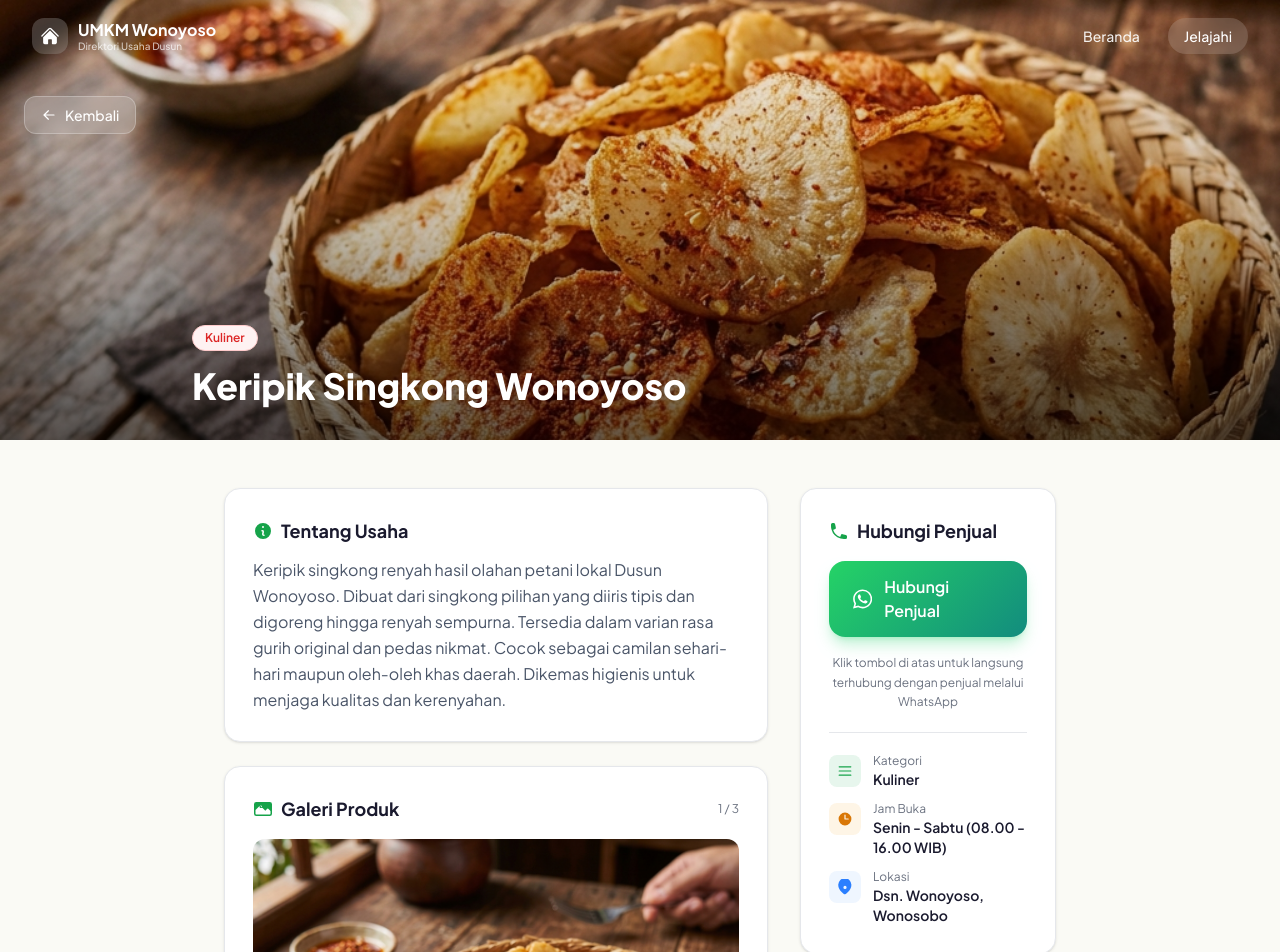
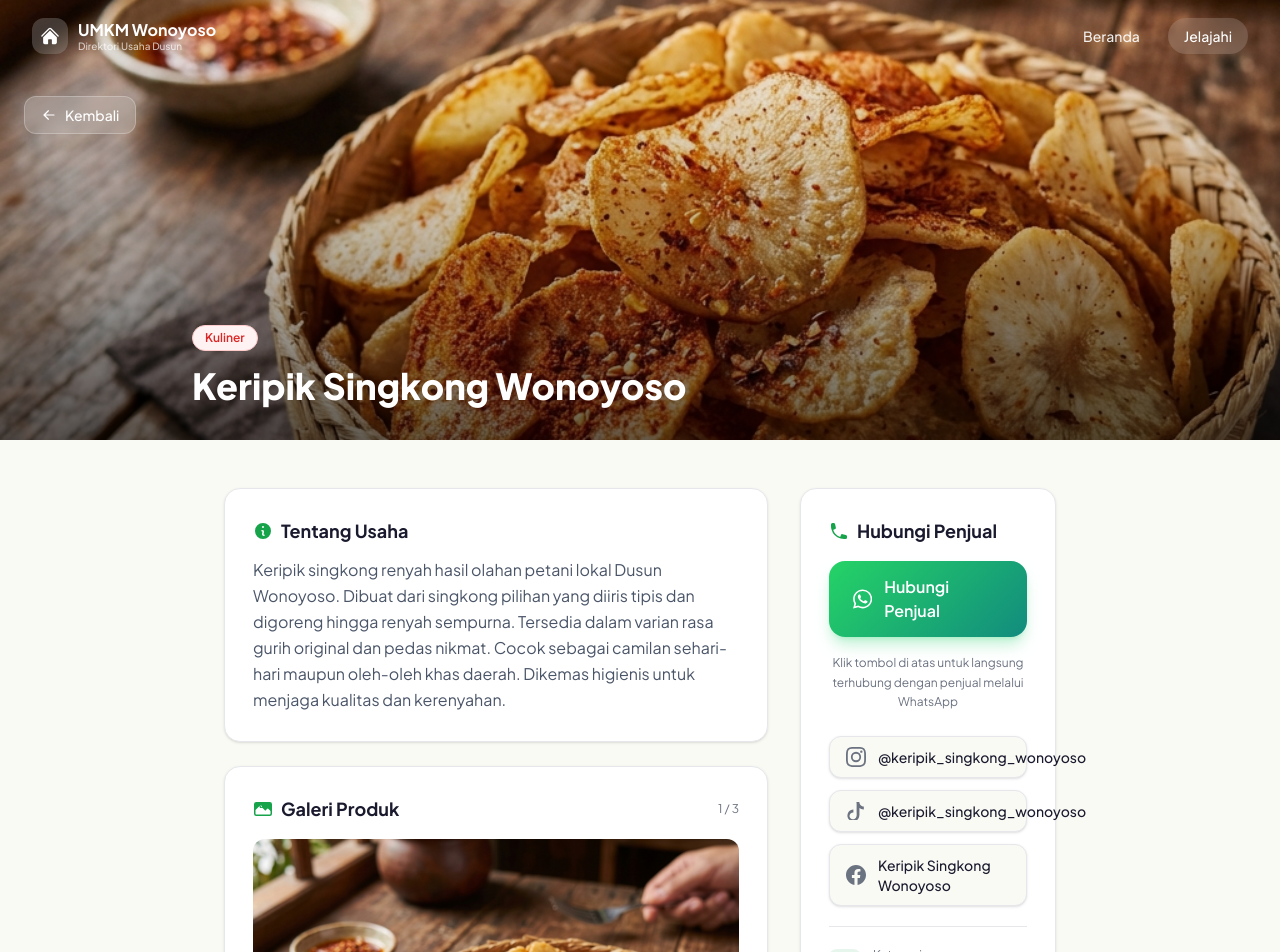
Before and after one commit to RhezaPriyaAnargya/direktori-umkm-wonoyoso, a Next.js app: page /umkm/umkm-001 in a window 1280 px wide. Shown: the top 952 px of the page. Built offline with nearby package versions, Linux system fonts and the light colour scheme.

Commit message:
style: remove dusun stat, add social buttons and default json data

```diff
--- a/app/page.js
+++ b/app/page.js
@@ -69,18 +69,14 @@ export default function HomePage() {
 
       {/* ============ STATS SECTION ============ */}
       <section className="relative -mt-10 sm:-mt-12 z-20 px-4 sm:px-6 lg:px-8 max-w-4xl mx-auto">
-        <div className="bg-white rounded-2xl shadow-xl border border-border/50 p-5 sm:p-6 grid grid-cols-3 gap-4 sm:gap-6">
-          <div className="text-center">
+        <div className="bg-white rounded-2xl shadow-xl border border-border/50 p-5 sm:p-6 grid grid-cols-2 gap-4 sm:gap-6">
+          <div className="text-center border-r border-border">
             <p className="text-2xl sm:text-3xl font-extrabold text-primary">{umkmData.length}</p>
             <p className="text-xs sm:text-sm text-text-muted mt-0.5">Unit Usaha</p>
           </div>
-          <div className="text-center border-x border-border">
+          <div className="text-center">
             <p className="text-2xl sm:text-3xl font-extrabold text-accent">{categories.length}</p>
             <p className="text-xs sm:text-sm text-text-muted mt-0.5">Kategori</p>
-          </div>
-          <div className="text-center">
-            <p className="text-2xl sm:text-3xl font-extrabold text-primary-dark">1</p>
-            <p className="text-xs sm:text-sm text-text-muted mt-0.5">Dusun</p>
           </div>
         </div>
       </section>
--- a/app/umkm/[id]/page.js
+++ b/app/umkm/[id]/page.js
@@ -168,6 +168,28 @@ export default async function UmkmDetailPage({ params }) {
                 <p className="text-xs text-text-muted text-center leading-relaxed">
                   Klik tombol di atas untuk langsung terhubung dengan penjual melalui WhatsApp
                 </p>
+
+                {/* Media Sosial */}
+                <div className="pt-2 flex flex-col gap-3">
+                  {umkm.instagram && (
+                    <a href={`https://instagram.com/${umkm.instagram.replace('@', '')}`} target="_blank" rel="noopener noreferrer" className="flex items-center gap-3 px-4 py-2.5 bg-surface hover:bg-white text-text-muted hover:text-[#E1306C] rounded-xl border border-border hover:border-[#E1306C]/30 shadow-sm hover:shadow-md transition-all duration-300 group">
+                      <svg fill="currentColor" viewBox="0 0 24 24" className="w-5 h-5 flex-shrink-0"><path d="M12 2.163c3.204 0 3.584.012 4.85.07 3.252.148 4.771 1.691 4.919 4.919.058 1.265.069 1.645.069 4.849 0 3.205-.012 3.584-.069 4.849-.149 3.225-1.664 4.771-4.919 4.919-1.266.058-1.644.07-4.85.07-3.204 0-3.584-.012-4.849-.07-3.26-.149-4.771-1.699-4.919-4.92-.058-1.265-.07-1.644-.07-4.849 0-3.204.013-3.583.07-4.849.149-3.227 1.664-4.771 4.919-4.919 1.266-.057 1.645-.069 4.849-.069zM12 0C8.741 0 8.333.014 7.053.072 2.695.272.273 2.69.073 7.052.014 8.333 0 8.741 0 12c0 3.259.014 3.668.072 4.948.2 4.358 2.618 6.78 6.98 6.98C8.333 23.986 8.741 24 12 24c3.259 0 3.668-.014 4.948-.072 4.354-.2 6.782-2.618 6.979-6.98.059-1.28.073-1.689.073-4.948 0-3.259-.014-3.667-.072-4.947-.196-4.354-2.617-6.78-6.979-6.98C15.668.014 15.259 0 12 0zm0 5.838a6.162 6.162 0 100 12.324 6.162 6.162 0 000-12.324zM12 16a4 4 0 110-8 4 4 0 010 8zm6.406-11.845a1.44 1.44 0 100 2.881 1.44 1.44 0 000-2.881z"/></svg>
+                      <span className="font-medium text-sm text-text-primary group-hover:text-[#E1306C] transition-colors">{umkm.instagram}</span>
+                    </a>
+                  )}
+                  {umkm.tiktok && (
+                    <a href={`https://tiktok.com/@${umkm.tiktok.replace('@', '')}`} target="_blank" rel="noopener noreferrer" className="flex items-center gap-3 px-4 py-2.5 bg-surface hover:bg-white text-text-muted hover:text-black rounded-xl border border-border hover:border-black/30 shadow-sm hover:shadow-md transition-all duration-300 group">
+                      <svg fill="currentColor" viewBox="0 0 24 24" className="w-5 h-5 flex-shrink-0 scale-90"><path d="M12.525.02c1.31-.02 2.61-.01 3.91-.02.08 1.53.63 3.09 1.75 4.17 1.12 1.11 2.7 1.62 4.24 1.79v4.03c-1.44-.05-2.89-.35-4.2-.97-.57-.26-1.1-.59-1.62-.93-.01 2.92.01 5.84-.02 8.75-.08 2.78-1.15 5.54-3.33 7.39-1.92 1.64-4.59 2.1-6.98 1.4-2.58-.76-4.75-2.82-5.45-5.36-.63-2.31-.19-4.84 1.16-6.85 1.45-2.14 3.94-3.46 6.55-3.53.03 1.34.01 2.68.02 4.02-1.37.07-2.73.54-3.76 1.47-1.28 1.15-1.78 3.12-1.21 4.74.56 1.6 2.06 2.82 3.73 3.01 1.63.19 3.32-.41 4.31-1.69 1.12-1.46 1.36-3.43 1.25-5.21-.11-4.76-.03-9.53-.06-14.29z"/></svg>
+                      <span className="font-medium text-sm text-text-primary group-hover:text-black transition-colors">{umkm.tiktok}</span>
+                    </a>
+                  )}
+                  {umkm.facebook && (
+                    <a href={`https://facebook.com/search/top?q=${encodeURIComponent(umkm.facebook)}`} target="_blank" rel="noopener noreferrer" className="flex items-center gap-3 px-4 py-2.5 bg-surface hover:bg-white text-text-muted hover:text-[#1877F2] rounded-xl border border-border hover:border-[#1877F2]/30 shadow-sm hover:shadow-md transition-all duration-300 group">
+                      <svg fill="currentColor" viewBox="0 0 24 24" className="w-5 h-5 flex-shrink-0"><path d="M24 12.073c0-6.627-5.373-12-12-12s-12 5.373-12 12c0 5.99 4.388 10.954 10.125 11.854v-8.385H7.078v-3.469h3.047V9.43c0-3.007 1.792-4.669 4.533-4.669 1.312 0 2.686.235 2.686.235v2.953H15.83c-1.491 0-1.956.925-1.956 1.874v2.25h3.328l-.532 3.469h-2.796v8.385C19.612 23.027 24 18.062 24 12.073z"/></svg>
+                      <span className="font-medium text-sm text-text-primary group-hover:text-[#1877F2] transition-colors">{umkm.facebook}</span>
+                    </a>
+                  )}
+                </div>
               </div>
 
               <div className="my-5 border-t border-border" />
--- a/data/umkm.json
+++ b/data/umkm.json
@@ -5,11 +5,18 @@
     "kategori": "Kuliner",
     "deskripsi": "Keripik singkong renyah hasil olahan petani lokal Dusun Wonoyoso. Dibuat dari singkong pilihan yang diiris tipis dan digoreng hingga renyah sempurna. Tersedia dalam varian rasa gurih original dan pedas nikmat. Cocok sebagai camilan sehari-hari maupun oleh-oleh khas daerah. Dikemas higienis untuk menjaga kualitas dan kerenyahan.",
     "foto": "/images/keripik-singkong.png",
-    "galeri": ["/images/keripik-singkong.png", "/images/gula-kelapa.png", "/images/warung-kopi.png"],
+    "galeri": [
+      "/images/keripik-singkong.png",
+      "/images/gula-kelapa.png",
+      "/images/warung-kopi.png"
+    ],
     "jam_buka": "Senin - Sabtu (08.00 - 16.00 WIB)",
     "gmaps_embed": "https://www.google.com/maps/embed?pb=!1m18!1m12!1m3!1d3956.123456789!2d109.95!3d-7.35!2m3!1f0!2f0!3f0!3m2!1i1024!2i768!4f13.1!3m3!1m2!1s0x0%3A0x0!2zN8KwMjEnMDAuMCJTIDEwOcKwNTcnMDAuMCJF!5e0!3m2!1sid!2sid!4v1234567890",
     "gmaps_link": "https://maps.app.goo.gl/example1",
-    "wa": "6281234567890"
+    "wa": "6281234567890",
+    "instagram": "@keripik_singkong_wonoyoso",
+    "tiktok": "@keripik_singkong_wonoyoso",
+    "facebook": "Keripik Singkong Wonoyoso"
   },
   {
     "id": "umkm-002",
@@ -17,11 +24,18 @@
     "kategori": "Kerajinan",
     "deskripsi": "Kerajinan anyaman bambu berkualitas tinggi buatan tangan Pak Slamet yang sudah berpengalaman lebih dari 20 tahun. Produk meliputi besek, tampah, keranjang, dan berbagai peralatan rumah tangga tradisional. Setiap produk dibuat dengan teknik anyaman warisan turun-temurun yang menghasilkan pola indah dan tahan lama. Menerima pesanan custom sesuai kebutuhan.",
     "foto": "/images/anyaman-bambu.png",
-    "galeri": ["/images/anyaman-bambu.png", "/images/jasa-jahit.png", "/images/anyaman-bambu.png"],
+    "galeri": [
+      "/images/anyaman-bambu.png",
+      "/images/jasa-jahit.png",
+      "/images/anyaman-bambu.png"
+    ],
     "jam_buka": "Senin - Minggu (07.00 - 17.00 WIB)",
     "gmaps_embed": "https://www.google.com/maps/embed?pb=!1m18!1m12!1m3!1d3956.123456789!2d109.95!3d-7.35!2m3!1f0!2f0!3f0!3m2!1i1024!2i768!4f13.1!3m3!1m2!1s0x0%3A0x0!2zN8KwMjEnMDAuMCJTIDEwOcKwNTcnMDAuMCJF!5e0!3m2!1sid!2sid!4v1234567891",
     "gmaps_link": "https://maps.app.goo.gl/example2",
-    "wa": "6281234567891"
+    "wa": "6281234567891",
+    "instagram": "@anyaman_bambu_pak_slamet",
+    "tiktok": "@anyaman_bambu_pak_slamet",
+    "facebook": "Anyaman Bambu Pak Slamet"
   },
   {
     "id": "umkm-003",
@@ -29,11 +43,18 @@
     "kategori": "Kuliner",
     "deskripsi": "Warung kopi tradisional yang menyajikan kopi tubruk khas Wonosobo dari biji kopi pilihan yang disangrai manual. Nikmati kehangatan kopi di tengah suasana pedesaan yang asri. Selain kopi, tersedia juga aneka gorengan dan jajanan pasar sebagai teman ngopi. Tempat yang pas untuk bersantai dan ngobrol bersama warga sekitar.",
     "foto": "/images/warung-kopi.png",
-    "galeri": ["/images/warung-kopi.png", "/images/keripik-singkong.png", "/images/gula-kelapa.png"],
+    "galeri": [
+      "/images/warung-kopi.png",
+      "/images/keripik-singkong.png",
+      "/images/gula-kelapa.png"
+    ],
     "jam_buka": "Setiap Hari (06.00 - 21.00 WIB)",
     "gmaps_embed": "https://www.google.com/maps/embed?pb=!1m18!1m12!1m3!1d3956.123456789!2d109.95!3d-7.35!2m3!1f0!2f0!3f0!3m2!1i1024!2i768!4f13.1!3m3!1m2!1s0x0%3A0x0!2zN8KwMjEnMDAuMCJTIDEwOcKwNTcnMDAuMCJF!5e0!3m2!1sid!2sid!4v1234567892",
     "gmaps_link": "https://maps.app.goo.gl/example3",
-    "wa": "6281234567892"
+    "wa": "6281234567892",
+    "instagram": "@warung_kopi_mbah_darmo",
+    "tiktok": "@warung_kopi_mbah_darmo",
+    "facebook": "Warung Kopi Mbah Darmo"
   },
   {
     "id": "umkm-004",
@@ -41,11 +62,18 @@
     "kategori": "Pertanian",
     "deskripsi": "Sayur-mayur organik segar langsung dari kebun Bu Tini di Dusun Wonoyoso. Ditanam tanpa pestisida kimia, menggunakan pupuk alami dari kompos dan pupuk kandang. Tersedia berbagai jenis sayuran seperti bayam, kangkung, sawi, terong, cabai, dan tomat. Bisa pesan langsung untuk diantar ke rumah di area Kecamatan Mojotengah.",
     "foto": "/images/sayur-organik.png",
-    "galeri": ["/images/sayur-organik.png", "/images/gula-kelapa.png", "/images/sayur-organik.png"],
+    "galeri": [
+      "/images/sayur-organik.png",
+      "/images/gula-kelapa.png",
+      "/images/sayur-organik.png"
+    ],
     "jam_buka": "Senin - Sabtu (05.00 - 12.00 WIB)",
     "gmaps_embed": "https://www.google.com/maps/embed?pb=!1m18!1m12!1m3!1d3956.123456789!2d109.95!3d-7.35!2m3!1f0!2f0!3f0!3m2!1i1024!2i768!4f13.1!3m3!1m2!1s0x0%3A0x0!2zN8KwMjEnMDAuMCJTIDEwOcKwNTcnMDAuMCJF!5e0!3m2!1sid!2sid!4v1234567893",
     "gmaps_link": "https://maps.app.goo.gl/example4",
-    "wa": "6281234567893"
+    "wa": "6281234567893",
+    "instagram": "@sayur_organik_bu_tini",
+    "tiktok": "@sayur_organik_bu_tini",
+    "facebook": "Sayur Organik Bu Tini"
   },
   {
     "id": "umkm-005",
@@ -53,11 +81,18 @@
     "kategori": "Jasa",
     "deskripsi": "Jasa menjahit dan permak pakaian profesional oleh Bu Ningsih yang telah melayani warga Wonoyoso selama lebih dari 15 tahun. Menerima jahitan baju seragam sekolah, kebaya, kemeja, celana, dan berbagai jenis pakaian lainnya. Juga melayani permak (perbaikan) pakaian seperti mengganti resleting, memperkecil atau memperbesar ukuran, dan obras. Hasil rapi dan harga terjangkau.",
     "foto": "/images/jasa-jahit.png",
-    "galeri": ["/images/jasa-jahit.png", "/images/anyaman-bambu.png", "/images/jasa-jahit.png"],
+    "galeri": [
+      "/images/jasa-jahit.png",
+      "/images/anyaman-bambu.png",
+      "/images/jasa-jahit.png"
+    ],
     "jam_buka": "Senin - Sabtu (08.00 - 17.00 WIB)",
     "gmaps_embed": "https://www.google.com/maps/embed?pb=!1m18!1m12!1m3!1d3956.123456789!2d109.95!3d-7.35!2m3!1f0!2f0!3f0!3m2!1i1024!2i768!4f13.1!3m3!1m2!1s0x0%3A0x0!2zN8KwMjEnMDAuMCJTIDEwOcKwNTcnMDAuMCJF!5e0!3m2!1sid!2sid!4v1234567894",
     "gmaps_link": "https://maps.app.goo.gl/example5",
-    "wa": "6281234567894"
+    "wa": "6281234567894",
+    "instagram": "@jahit___permak_bu_ningsih",
+    "tiktok": "@jahit___permak_bu_ningsih",
+    "facebook": "Jahit & Permak Bu Ningsih"
   },
   {
     "id": "umkm-006",
@@ -65,10 +100,17 @@
     "kategori": "Kuliner",
     "deskripsi": "Gula kelapa (gula jawa) asli buatan Pak Joko, diproduksi secara tradisional dari nira kelapa segar yang dimasak hingga mengental dan dicetak dalam bentuk bulat. Gula kelapa ini memiliki aroma khas dan rasa manis alami yang sempurna untuk memasak, membuat jamu, atau sebagai pemanis alami pengganti gula pasir. Tanpa bahan pengawet dan pewarna.",
     "foto": "/images/gula-kelapa.png",
-    "galeri": ["/images/gula-kelapa.png", "/images/keripik-singkong.png", "/images/warung-kopi.png"],
+    "galeri": [
+      "/images/gula-kelapa.png",
+      "/images/keripik-singkong.png",
+      "/images/warung-kopi.png"
+    ],
     "jam_buka": "Senin - Jumat (07.00 - 15.00 WIB)",
     "gmaps_embed": "https://www.google.com/maps/embed?pb=!1m18!1m12!1m3!1d3956.123456789!2d109.95!3d-7.35!2m3!1f0!2f0!3f0!3m2!1i1024!2i768!4f13.1!3m3!1m2!1s0x0%3A0x0!2zN8KwMjEnMDAuMCJTIDEwOcKwNTcnMDAuMCJF!5e0!3m2!1sid!2sid!4v1234567895",
     "gmaps_link": "https://maps.app.goo.gl/example6",
-    "wa": "6281234567895"
+    "wa": "6281234567895",
+    "instagram": "@gula_kelapa_pak_joko",
+    "tiktok": "@gula_kelapa_pak_joko",
+    "facebook": "Gula Kelapa Pak Joko"
   }
 ]
```
